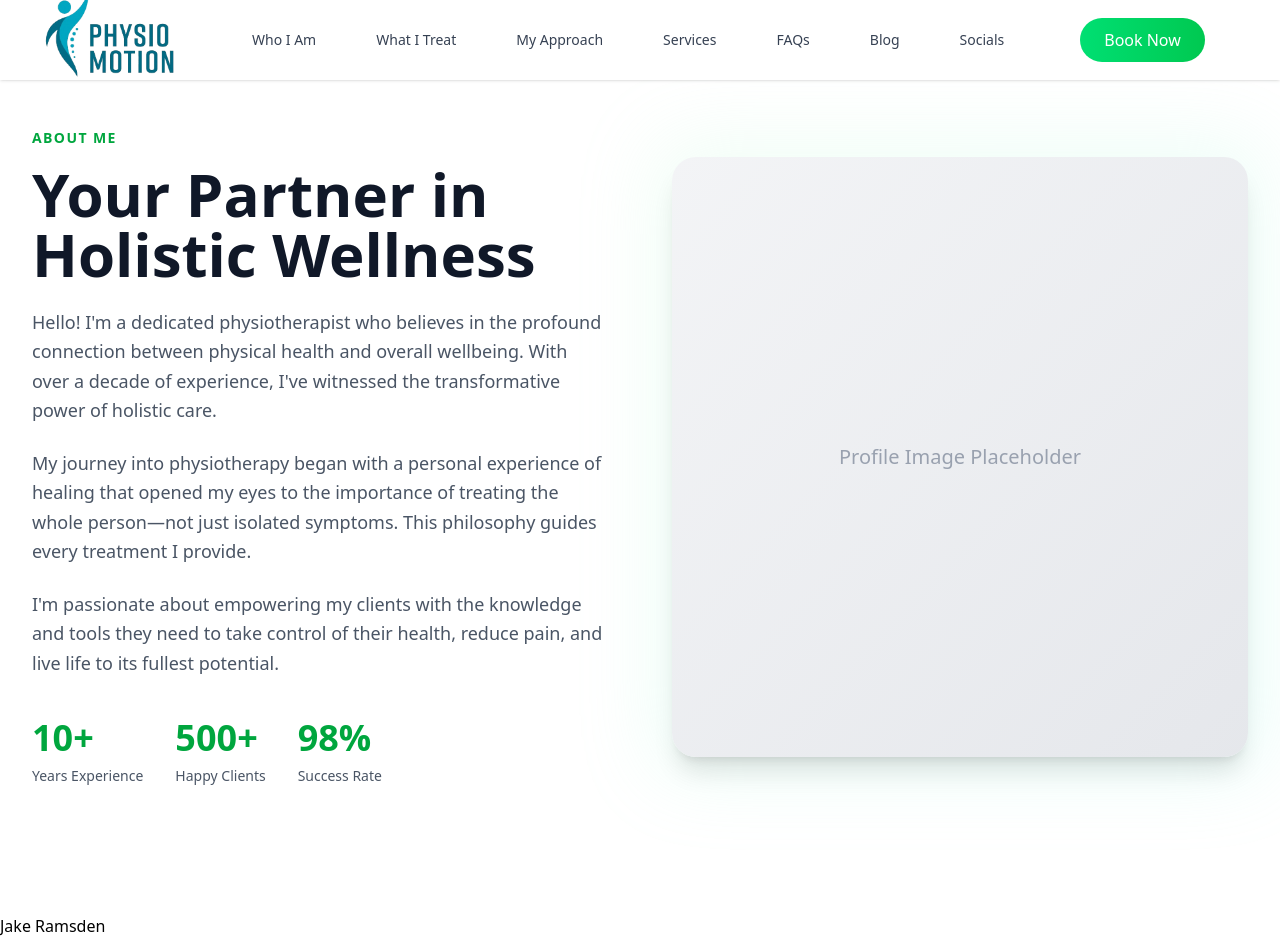
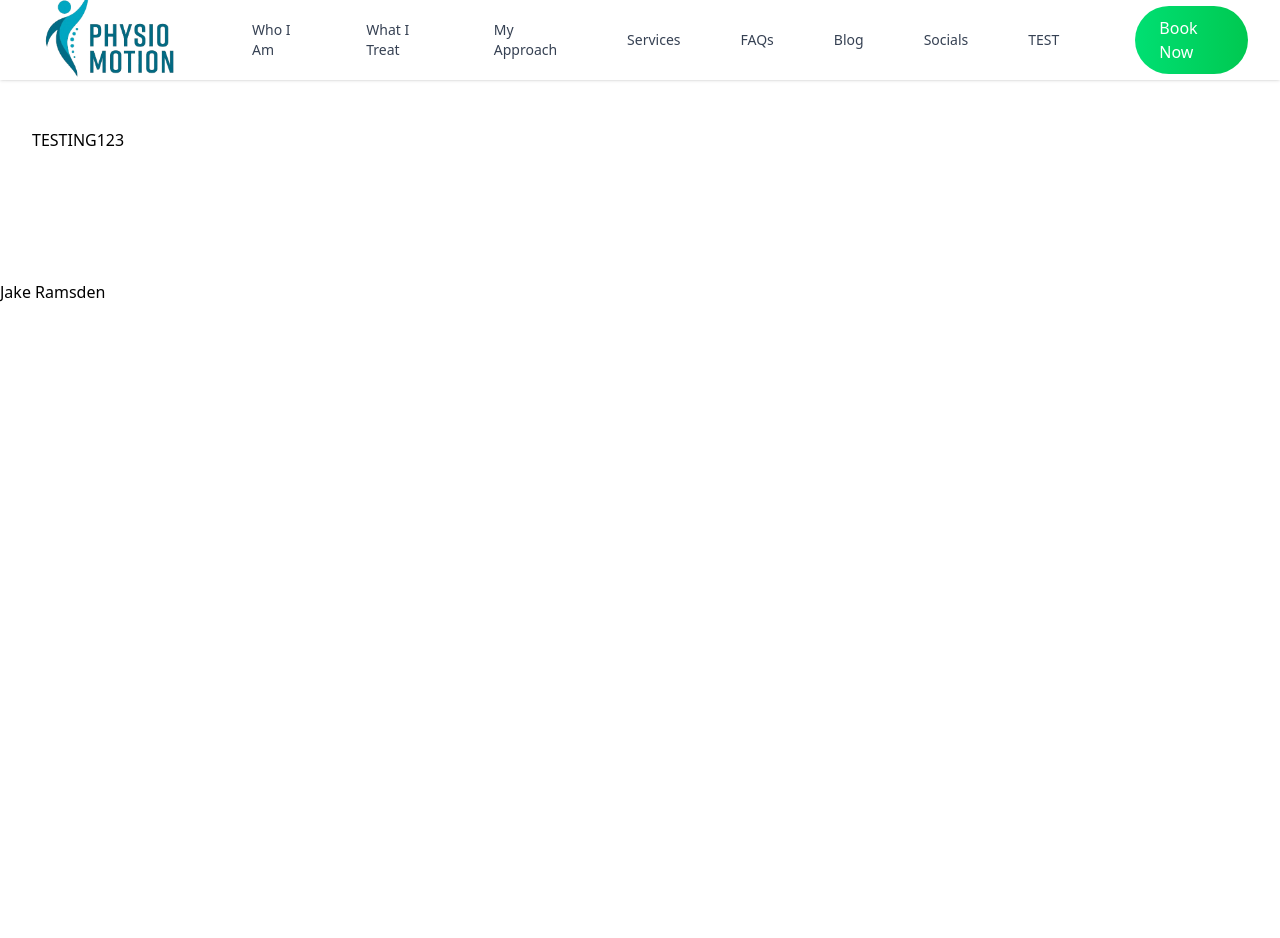
Before and after one commit to daniel592/physio-website, a SvelteKit app: page /who-i-am in a window 1280 px wide. After the commit the page ends 800 px from the top, so only its background shows below. Built offline with nearby package versions, Linux system fonts and the light colour scheme.

Commit message:
update header to fix routing page/sections and add test page

```diff
--- a/src/routes/Header.svelte
+++ b/src/routes/Header.svelte
@@ -1,6 +1,8 @@
 
 <script lang="ts">
 	import logo from '$lib/assets/logo.png';
+
+
 </script>
 
 <header>
@@ -9,14 +11,16 @@
             <div class="flex justify-between items-center h-20">
                 <div class="hidden lg:flex items-center space-x-15">
                     <img class= "h-40" src={logo} alt="logo">
-                    <a href="#who-i-am" class="text-sm font-medium text-gray-700 hover:text-green-600 transition">Who I Am</a>
-                    <a href="#what-i-treat" class="text-sm font-medium text-gray-700 hover:text-green-600 transition">What I Treat</a>
-                    <a href="#my-approach" class="text-sm font-medium text-gray-700 hover:text-green-600 transition">My Approach</a>
-                    <a href="#services" class="text-sm font-medium text-gray-700 hover:text-green-600 transition">Services</a>
-                    <a href="#faqs" class="text-sm font-medium text-gray-700 hover:text-green-600 transition">FAQs</a>
-                    <a href="#blog" class="text-sm font-medium text-gray-700 hover:text-green-600 transition">Blog</a>
-                    <a href="#socials" class="text-sm font-medium text-gray-700 hover:text-green-600 transition">Socials</a>
-                    <a href="#book" class="ml-4 bg-gradient-to-r from-green-400 to-green-500 text-white px-6 py-2.5 rounded-full font-medium hover:shadow-lg hover:scale-105 transition-all">Book Now</a>
+                    <a href="/#who-i-am" class="text-sm font-medium text-gray-700 hover:text-green-600 transition">Who I Am</a>
+                    <a href="/#what-i-treat" class="text-sm font-medium text-gray-700 hover:text-green-600 transition">What I Treat</a>
+                    <a href="/#my-approach" class="text-sm font-medium text-gray-700 hover:text-green-600 transition">My Approach</a>
+                    <a href="/#services" class="text-sm font-medium text-gray-700 hover:text-green-600 transition">Services</a>
+                    <a href="/#faqs" class="text-sm font-medium text-gray-700 hover:text-green-600 transition">FAQs</a>
+                    <a href="/#blog" class="text-sm font-medium text-gray-700 hover:text-green-600 transition">Blog</a>
+                    <a href="/#socials" class="text-sm font-medium text-gray-700 hover:text-green-600 transition">Socials</a>
+                    <a href="/who-i-am" class="text-sm font-medium text-gray-700 hover:text-green-600 transition">TEST</a>
+                    <a href="/#book" class="ml-4 bg-gradient-to-r from-green-400 to-green-500 text-white px-6 py-2.5 rounded-full font-medium hover:shadow-lg hover:scale-105 transition-all">Book Now</a>
+
                 </div>
             </div>
         </div>
--- a/src/routes/who-i-am/+page.svelte
+++ b/src/routes/who-i-am/+page.svelte
@@ -1,39 +1,5 @@
     <section id="who-i-am" class="py-24 lg:py-32 bg-white">
         <div class="max-w-7xl mx-auto px-6 lg:px-8">
-            <div class="grid lg:grid-cols-2 gap-16 items-center">
-                <div class="order-2 lg:order-1">
-                    <span class="text-green-600 font-semibold text-sm tracking-widest uppercase mb-4 block">About Me</span>
-                    <h2 class="text-5xl lg:text-6xl font-bold text-gray-900 mb-6">Your Partner in Holistic Wellness</h2>
-                    <div class="space-y-6 text-lg text-gray-600 leading-relaxed">
-                        <p>Hello! I'm a dedicated physiotherapist who believes in the profound connection between physical health and overall wellbeing. With over a decade of experience, I've witnessed the transformative power of holistic care.</p>
-                        <p>My journey into physiotherapy began with a personal experience of healing that opened my eyes to the importance of treating the whole person—not just isolated symptoms. This philosophy guides every treatment I provide.</p>
-                        <p>I'm passionate about empowering my clients with the knowledge and tools they need to take control of their health, reduce pain, and live life to its fullest potential.</p>
-                    </div>
-                    <div class="mt-10 flex gap-8">
-                        <div>
-                            <div class="text-4xl font-bold text-green-600 mb-2">10+</div>
-                            <div class="text-sm text-gray-600 font-medium">Years Experience</div>
-                        </div>
-                        <div>
-                            <div class="text-4xl font-bold text-green-600 mb-2">500+</div>
-                            <div class="text-sm text-gray-600 font-medium">Happy Clients</div>
-                        </div>
-                        <div>
-                            <div class="text-4xl font-bold text-green-600 mb-2">98%</div>
-                            <div class="text-sm text-gray-600 font-medium">Success Rate</div>
-                        </div>
-                    </div>
-                </div>
-                <div class="order-1 lg:order-2">
-                    <div class="relative">
-                        <div class="absolute -inset-4 bg-gradient-to-br from-green-200 to-teal-200 rounded-3xl opacity-20 blur-2xl"></div>
-                        <div class="relative w-full h-96 lg:h-[600px] bg-gradient-to-br from-gray-100 to-gray-200 rounded-3xl shadow-xl overflow-hidden">
-                            <div class="absolute inset-0 flex items-center justify-center text-gray-400 text-xl font-light">
-                                Profile Image Placeholder
-                            </div>
-                        </div>
-                    </div>
-                </div>
-            </div>
+            TESTING123
         </div>
     </section>
```
